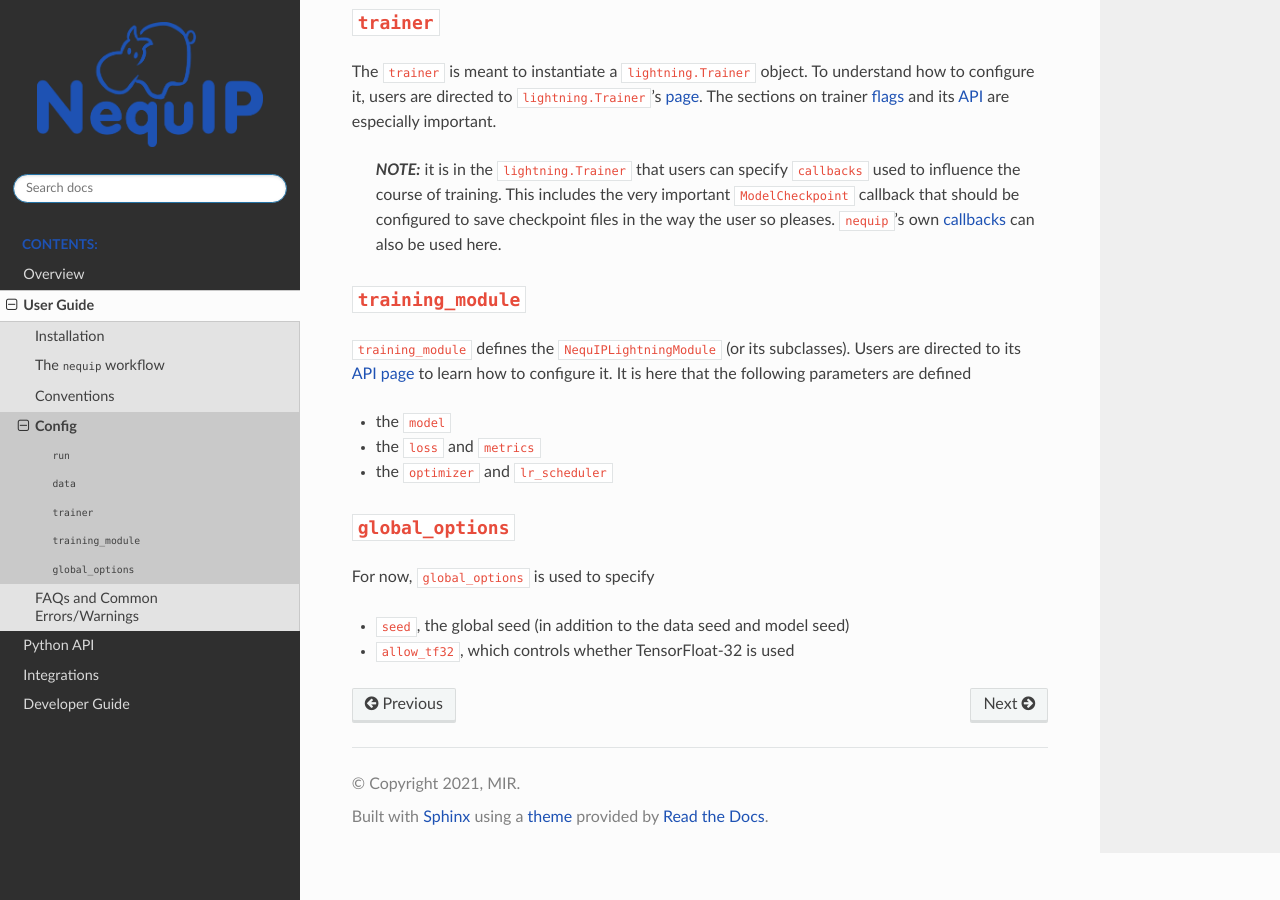
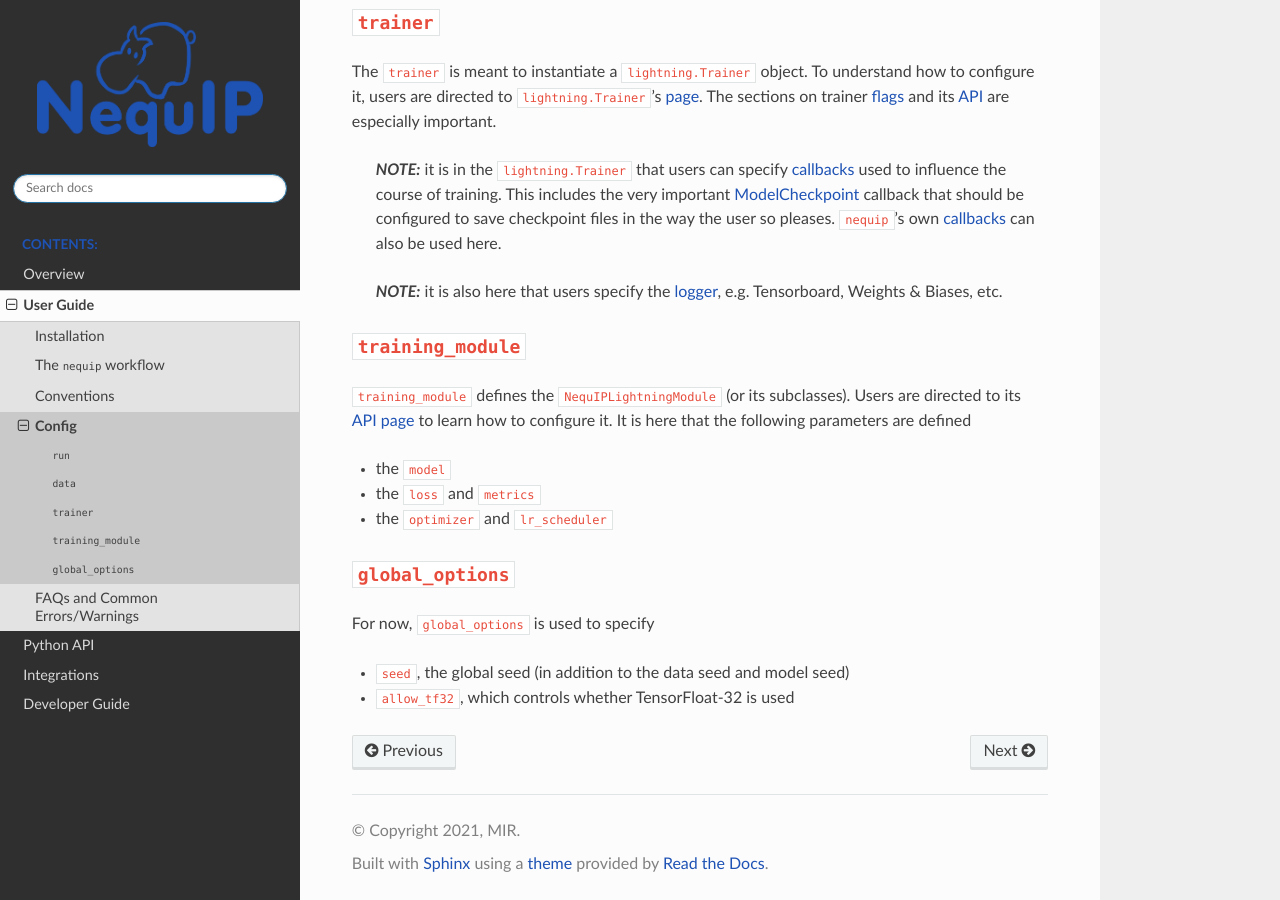
Before and after one commit to mir-group/nequip, a Sphinx documentation site: the page built from docs/guide/config.md, in a window 1280 px wide and 900 px high, scrolled down 938 px. Built offline with Sphinx 7.4.7 and the Read the Docs theme 3.1.0, drawn with Linux system fonts in a browser that asks for light colours.

Commit message:
update config docs to add logging note

```diff
--- a/docs/guide/config.md
+++ b/docs/guide/config.md
@@ -26,7 +26,9 @@ run: [val, test, train, val, test]
 
 The `trainer` is meant to instantiate a `lightning.Trainer` object. To understand how to configure it, users are directed to `lightning.Trainer`'s [page](https://lightning.ai/docs/pytorch/stable/common/trainer.html). The sections on trainer [flags](https://lightning.ai/docs/pytorch/stable/common/trainer.html#trainer-flags) and its [API](https://lightning.ai/docs/pytorch/stable/common/trainer.html#trainer-class-api) are especially important.
 
-> **_NOTE:_**  it is in the `lightning.Trainer` that users can specify [`callbacks`](https://lightning.ai/docs/pytorch/stable/api_references.html#callbacks) used to influence the course of training. This includes the very important [`ModelCheckpoint`](https://lightning.ai/docs/pytorch/stable/api/lightning.pytorch.callbacks.ModelCheckpoint.html#lightning.pytorch.callbacks.ModelCheckpoint) callback that should be configured to save checkpoint files in the way the user so pleases. `nequip`'s own [callbacks](../api/callbacks.rst) can also be used here.
+> **_NOTE:_**  it is in the `lightning.Trainer` that users can specify [callbacks](https://lightning.ai/docs/pytorch/stable/api_references.html#callbacks) used to influence the course of training. This includes the very important [ModelCheckpoint](https://lightning.ai/docs/pytorch/stable/api/lightning.pytorch.callbacks.ModelCheckpoint.html#lightning.pytorch.callbacks.ModelCheckpoint) callback that should be configured to save checkpoint files in the way the user so pleases. `nequip`'s own [callbacks](../api/callbacks.rst) can also be used here.
+
+> **_NOTE:_** it is also here that users specify the [logger](https://lightning.ai/docs/pytorch/stable/api_references.html#loggers), e.g. Tensorboard, Weights & Biases, etc.
 
 ## `training_module`
 
```
